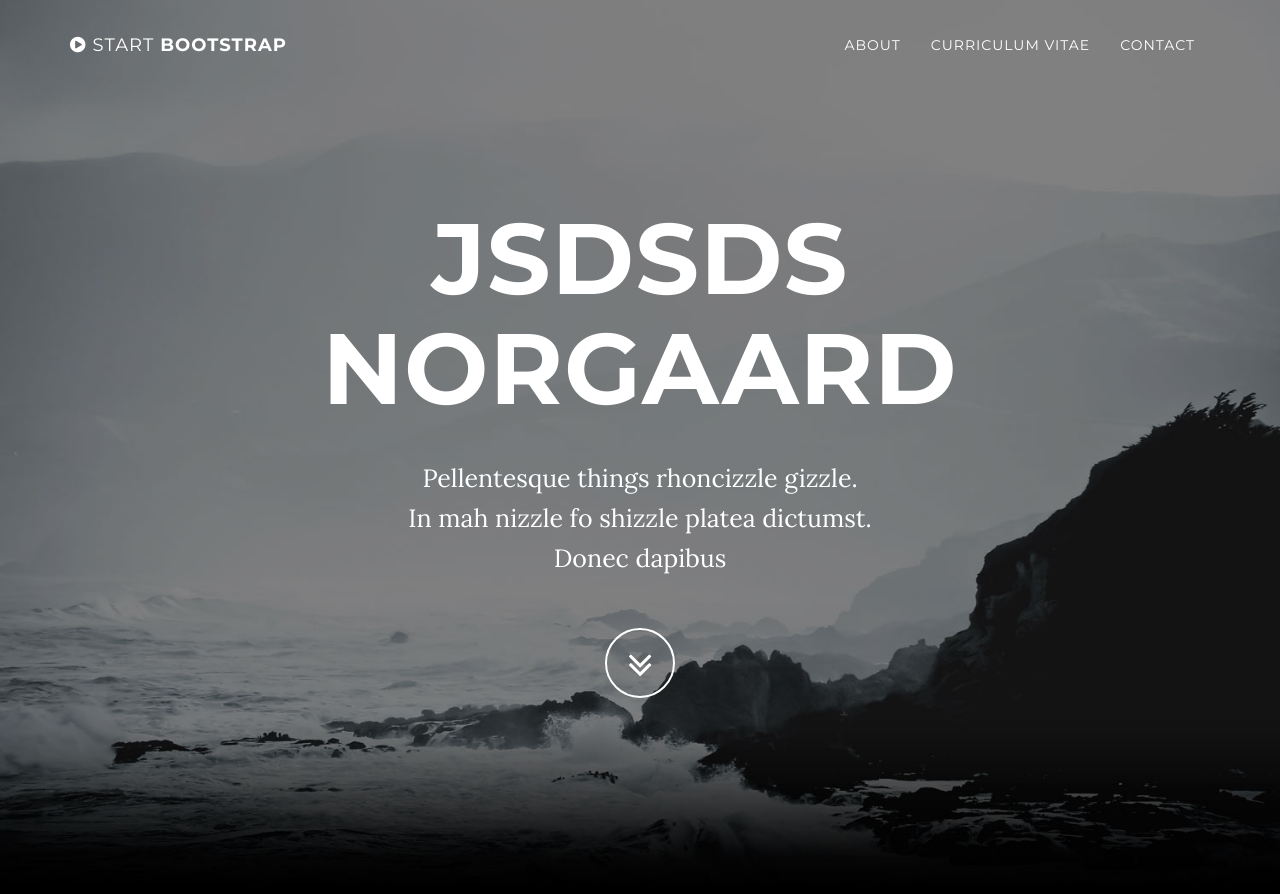
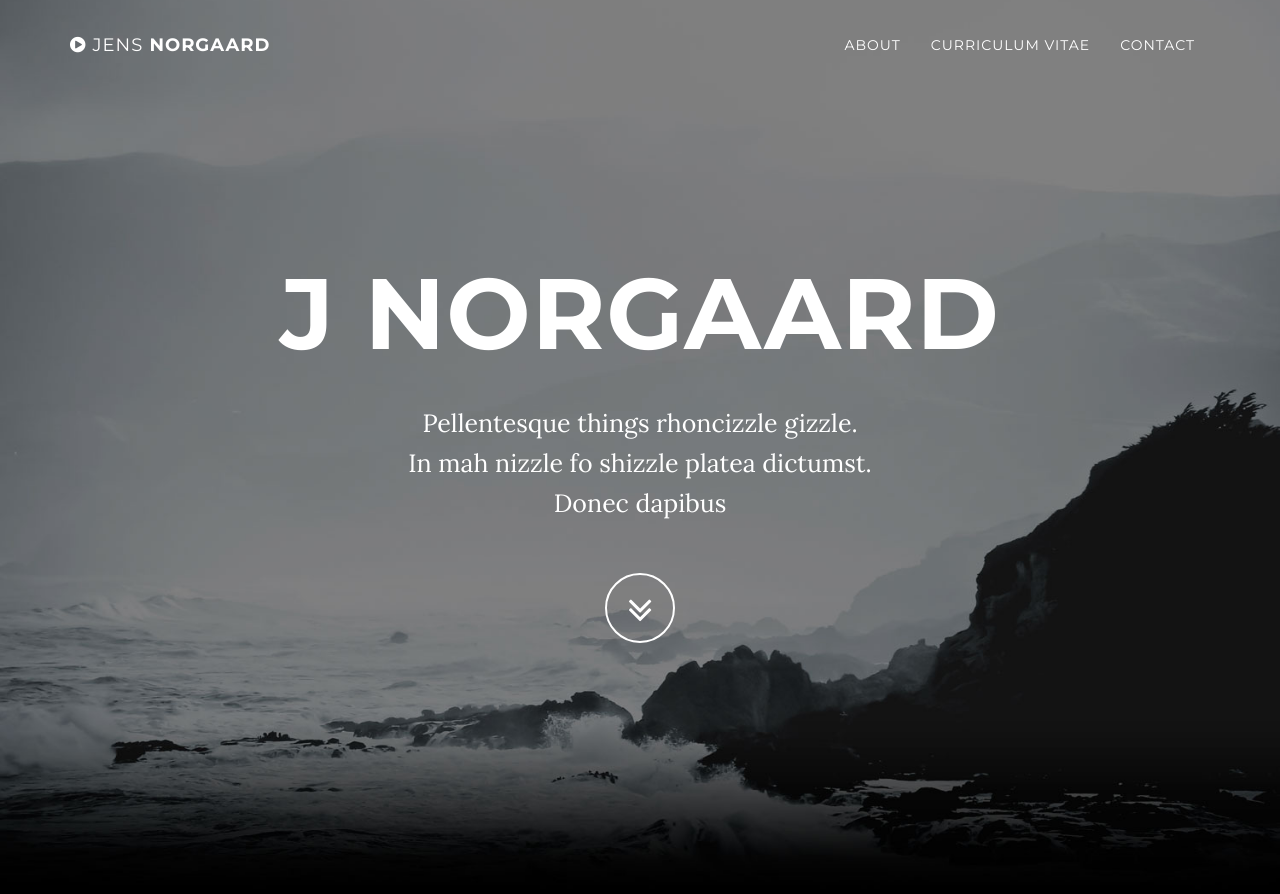
Before and after one commit to norjenweb/noergaard.com, a Jekyll site: the page built from index.html, in a window 1280 px wide and 900 px high. Shown: the top 894 px of the window. Built offline with Jekyll 4.4.1, drawn with Linux system fonts in a browser that asks for light colours.

Commit message:
Text changes

```diff
--- a/_includes/header.html
+++ b/_includes/header.html
@@ -4,7 +4,7 @@
             <div class="container">
                 <div class="row">
                     <div class="col-md-8 col-md-offset-2">
-                        <h1 class="brand-heading">Jsdsds Norgaard</h1>
+                        <h1 class="brand-heading">J Norgaard</h1>
                         <p class="intro-text">Pellentesque things rhoncizzle gizzle. <BR> In mah nizzle fo shizzle platea dictumst. <BR> Donec dapibus</p>
                         <a href="#about" class="btn btn-circle page-scroll">
                             <i class="fa fa-angle-double-down animated"></i>
--- a/_includes/nav.html
+++ b/_includes/nav.html
@@ -6,7 +6,7 @@
                     <i class="fa fa-bars"></i>
                 </button>
                 <a class="navbar-brand page-scroll" href="#page-top">
-                    <i class="fa fa-play-circle"></i>  <span class="light">Start</span> Bootstrap
+                    <i class="fa fa-play-circle"></i>  <span class="light">Jens</span> Norgaard
                 </a>
             </div>
 
```
